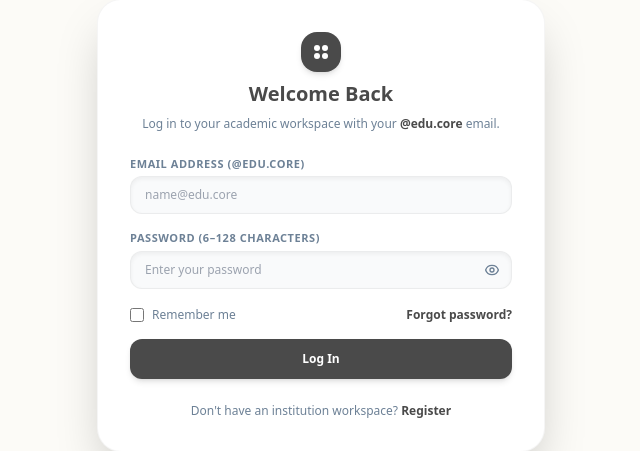
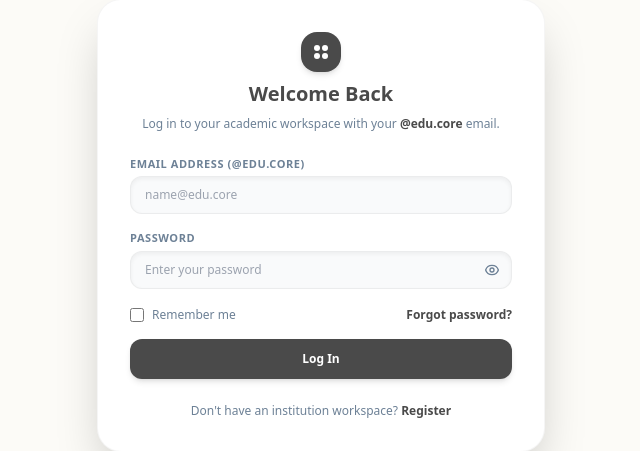
Before and after one commit to georgealmadrones-del/DSA_System, a Laravel app: page /login in a window 1280 px wide. Shown: the part 175-626 px from the top of the page, without its empty margins (319-959 px from the left). Run offline with Laravel 12, Linux system fonts and the light colour scheme; data that the repository does not hold is empty; parts of the project's set-up code (start-up, migrations or seed data) failed here and were passed over; some libraries are stand-ins or nearby versions.

Commit message:
Remove character range text from login and register password labels

```diff
--- a/resources/views/auth/login.blade.php
+++ b/resources/views/auth/login.blade.php
@@ -35,14 +35,12 @@
             <p class="text-xs text-slateblue">Log in to your academic workspace with your <span class="font-bold text-charcoal">@edu.core</span> email.</p>
         </div>
 
-        <!-- Status Message Display (e.g. after Password Reset) -->
         @if (session('status'))
             <div class="p-3 bg-emerald-50 border border-emerald-200 text-emerald-700 rounded-xl text-xs font-medium">
                 {{ session('status') }}
             </div>
         @endif
 
-        <!-- Validation Error Message Display -->
         @if ($errors->has('email') || $errors->has('password'))
             <div class="p-3 bg-rose-50 border border-rose-200 text-rose-700 rounded-xl text-xs">
                 {{ $errors->first('email') ?: $errors->first('password') }}
@@ -66,7 +64,7 @@
             </div>
 
             <div>
-                <label class="block text-[11px] font-bold text-slateblue uppercase tracking-wider mb-1">Password (6–128 characters)</label>
+                <label class="block text-[11px] font-bold text-slateblue uppercase tracking-wider mb-1">Password</label>
                 <div class="relative">
                     <input
                         type="password"
@@ -87,7 +85,6 @@
                 </div>
             </div>
 
-            <!-- Remember Me & Forgot Password Row -->
             <div class="flex items-center justify-between pt-0.5">
                 <label class="inline-flex items-center space-x-2 cursor-pointer select-none">
                     <input
@@ -119,7 +116,6 @@
         </p>
     </div>
 
-    <!-- Forgot Password Modal -->
     <div id="forgotModal" class="fixed inset-0 bg-charcoal/50 backdrop-blur-sm {{ ($errors->has('reset_email') || $errors->has('new_password') || session('open_forgot_modal')) ? '' : 'hidden' }} flex items-center justify-center p-4 z-50">
         <div class="bg-white rounded-3xl max-w-md w-full p-6 shadow-2xl border border-coolgrey/20 space-y-4">
             <div class="flex justify-between items-center">
@@ -153,7 +149,7 @@
                 </div>
 
                 <div>
-                    <label class="block text-[11px] font-bold text-slateblue uppercase tracking-wider mb-1">New Password (6–128 characters)</label>
+                    <label class="block text-[11px] font-bold text-slateblue uppercase tracking-wider mb-1">New Password</label>
                     <div class="relative">
                         <input
                             type="password"
--- a/resources/views/auth/register.blade.php
+++ b/resources/views/auth/register.blade.php
@@ -82,7 +82,7 @@
             </div>
 
             <div>
-                <label class="block text-[11px] font-bold text-slateblue uppercase tracking-wider mb-1">Password (6–128 characters)</label>
+                <label class="block text-[11px] font-bold text-slateblue uppercase tracking-wider mb-1">Password</label>
                 <div class="relative">
                     <input
                         type="password"
```
